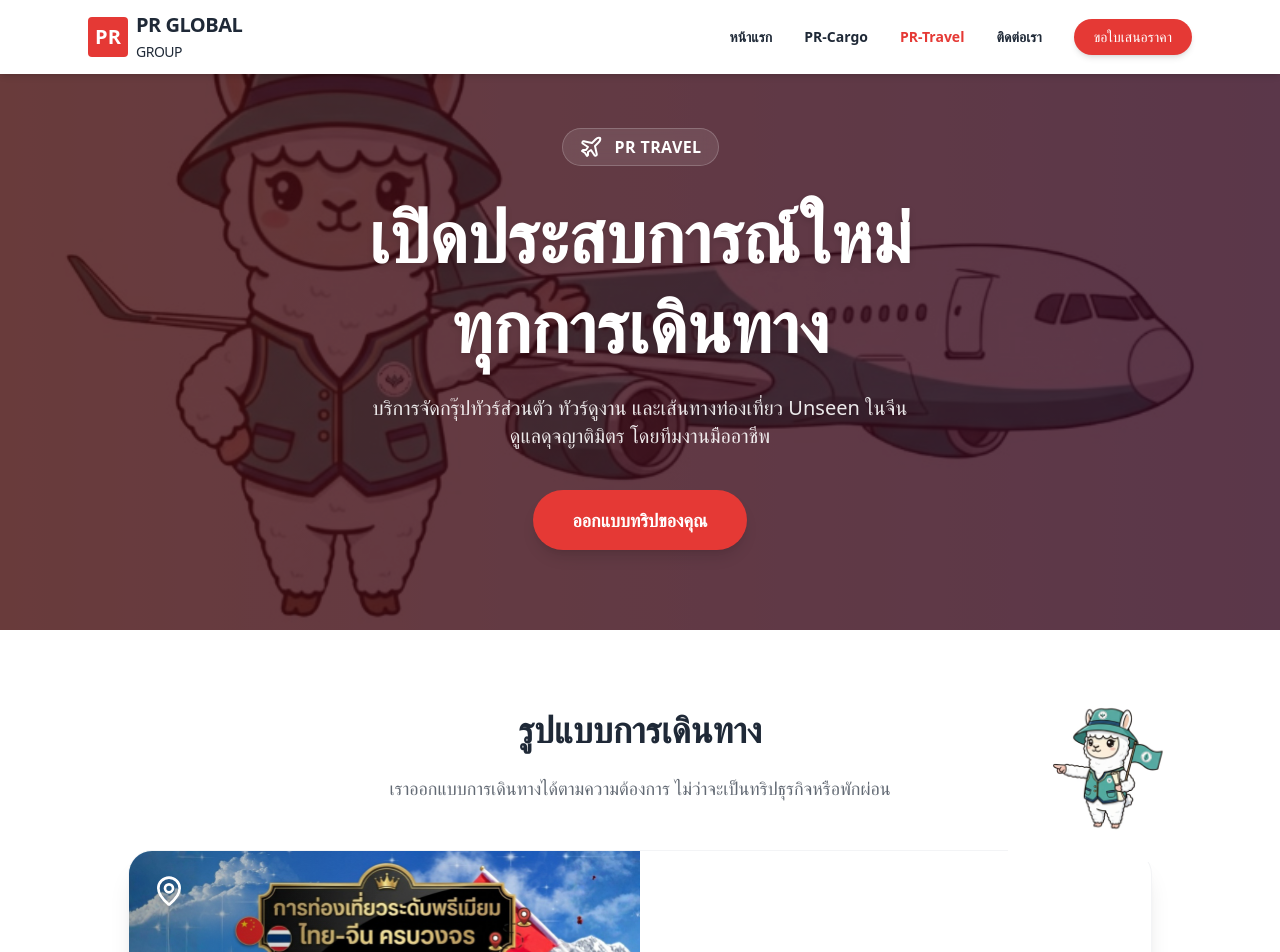
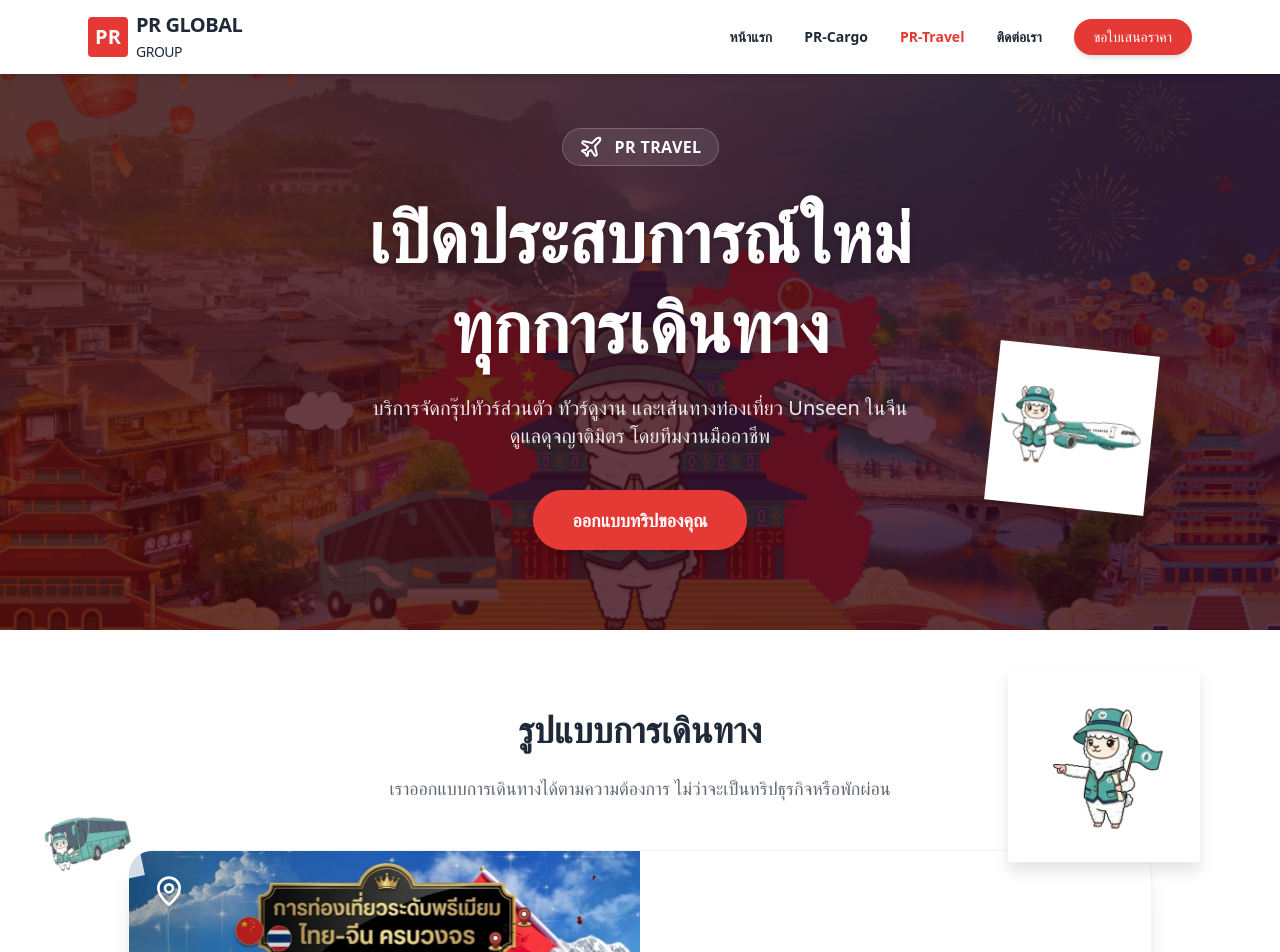
Before and after one commit to wasingsd/prgbgroup, a Next.js app: page /pr-travel in a window 1280 px wide. Shown: the top 952 px of the page. Built offline with nearby package versions, Linux system fonts and the light colour scheme.

Commit message:
Enhance mascots display on PR Travel page

```diff
--- a/app/pr-travel/page.tsx
+++ b/app/pr-travel/page.tsx
@@ -12,6 +12,7 @@
 import PrTravel6 from '@/app/assets/images/pr-travel-6.jpg';
 import PrTravel7 from '@/app/assets/images/pr-travel-7.jpg';
 import PrTravel12 from '@/app/assets/images/pr-travel-12.jpg';
+import TravelMascot from '@/app/assets/images/travel-mascot.png';
 
 
 export default function PrTravelPage() {
@@ -21,11 +22,11 @@
             <div className="bg-gradient-to-r from-footer-start to-footer-end text-white pt-32 pb-20 relative overflow-hidden">
                 <div className="absolute inset-0">
                     <Image
-                        src={PrTravel3}
+                        src={TravelMascot}
                         alt="Travel Banner"
                         fill
                         priority
-                        className="object-cover object-center opacity-40"
+                        className="object-cover object-center opacity-40 "
                     />
                     <div className="absolute inset-0 bg-black/50"></div>
                 </div>
@@ -39,9 +40,13 @@
                     <p className="text-xl text-white/90 max-w-2xl mx-auto mb-10 font-light">
                         บริการจัดกรุ๊ปทัวร์ส่วนตัว ทัวร์ดูงาน และเส้นทางท่องเที่ยว Unseen ในจีน <br className="hidden md:block" /> ดูแลดุจญาติมิตร โดยทีมงานมืออาชีพ
                     </p>
-                    <button className="bg-primary hover:bg-primary-hover text-white text-lg px-10 py-4 rounded-full font-bold transition-all shadow-lg hover:shadow-primary/40 transform hover:-translate-y-1">
+                    <button className="bg-primary hover:bg-primary-hover text-white text-lg px-10 py-4 rounded-full font-bold transition-all shadow-lg hover:shadow-primary/40 transform hover:-translate-y-1 relative z-10">
                         ออกแบบทริปของคุณ
                     </button>
+                    {/* Floating Mascots in Hero */}
+                    <div className="absolute right-[10%] bottom-[10%] hidden lg:block animate-bounce-slow">
+                        <Image src={PrTravel3} alt="Travel Alpaca" width={180} height={180} className="w-40 h-auto drop-shadow-2xl rotate-6" />
+                    </div>
                 </div>
             </div>
 
@@ -50,7 +55,10 @@
             {/* Tour Types */}
             <section className="py-20 bg-white relative">
                 <div className="absolute top-10 right-0 md:right-20 w-32 md:w-48 opacity-100 z-10 pointer-events-none hidden lg:block">
-                    <Image src={PrTravel7} alt="Travel Guide Mascot" width={200} height={300} className="w-full h-auto" />
+                    <Image src={PrTravel7} alt="Travel Guide Mascot" width={200} height={300} className="w-full h-auto drop-shadow-xl" />
+                </div>
+                <div className="absolute top-40 left-10 w-24 opacity-80 z-10 pointer-events-none hidden lg:block animate-pulse">
+                    <Image src={PrTravel1} alt="Bus Mascot" width={150} height={150} className="w-full h-auto -rotate-12" />
                 </div>
                 <div className="container mx-auto px-8">
                     <h2 className="text-3xl md:text-4xl font-bold text-center mb-6 text-[#1F2937]">รูปแบบการเดินทาง</h2>
```
